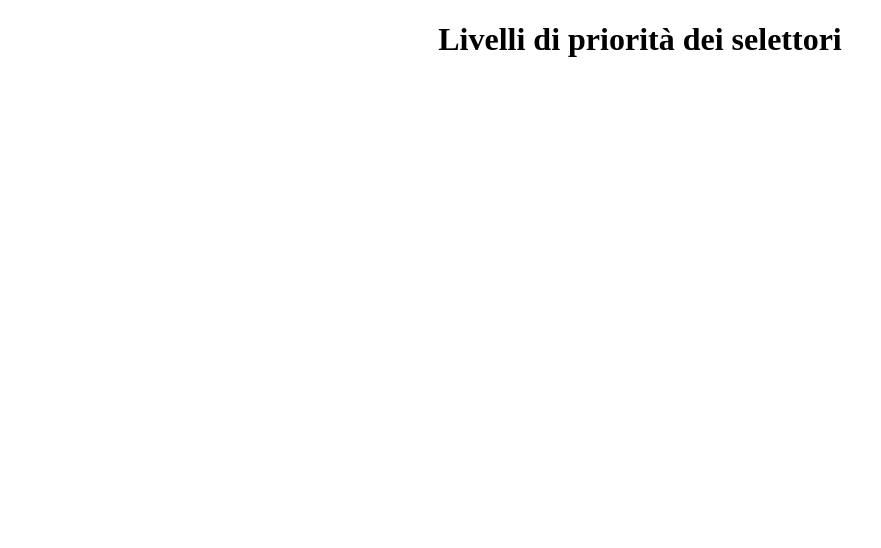
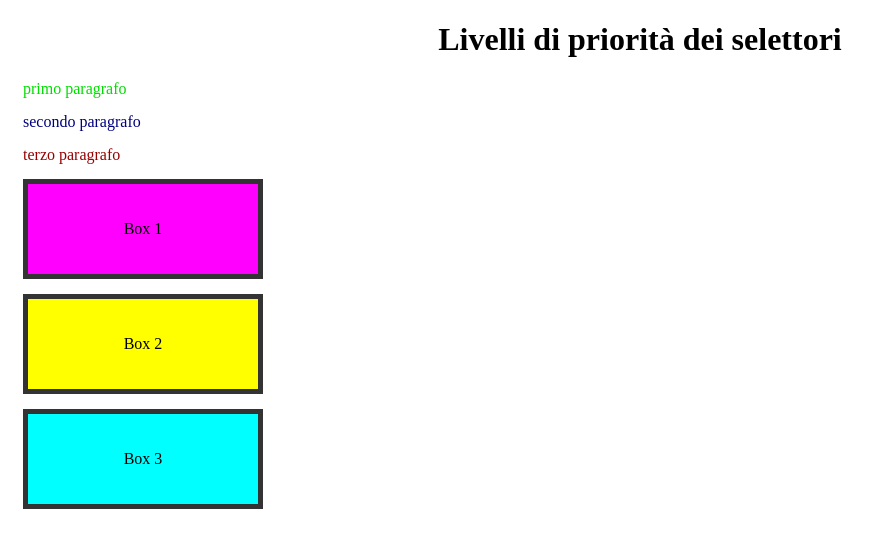
Before and after one commit to JoJourdan/TPISI_Jourdan, a plain HTML site: page TPSIT/CSS/Es.20 Livelli di priorità/Index.html in a window 1280 px wide. Shown: the whole page, without its empty margins (0-881 px from the left). Drawn offline with Linux system fonts and the light colour scheme.

Commit message:
Es 20 finito

```diff
--- a/TPSIT/CSS/Es.20 Livelli di priorità/Index.html
+++ b/TPSIT/CSS/Es.20 Livelli di priorità/Index.html
@@ -4,8 +4,15 @@
 		<meta charset="UTF-8"/>
 		<title> Es.20 </title>
 		<link rel="stylesheet"      href="index.css">
-		<h1 align="center"> Livelli di priorità dei selettori</h1>
+
 	</head>
 	<body>
+		<h1 align="center"> Livelli di priorità dei selettori</h1>
+		<p> primo paragrafo </p>
+		<p class="paragrafo"> secondo paragrafo </p>
+		<p id="paragrafo"> terzo paragrafo </p>
+		<div id="box1"> Box 1</div>
+		<div id="box2"> Box 2</div>
+		<div> Box 3</div>
 	</body>
 </html>
--- a/TPSIT/CSS/Es.20 Livelli di priorità/index.css
+++ b/TPSIT/CSS/Es.20 Livelli di priorità/index.css
@@ -0,0 +1,28 @@
+p	{
+	color:#0d0;
+	margin:15px;
+}
+p.paragrafo {
+	color:rgb(0,0,125);
+}
+p#paragrafo {
+	color:rgb(150,0,0);
+}
+div{
+	width: 200px;
+	height: 60px;
+	border: 5px solid #333;
+	margin: 15px;
+	padding: 15px;
+	background-color: #0ff;
+	text-align: center;
+	line-height: 60px;
+
+}
+div#box1{
+	background-color: #f0f !important;
+}
+div#box2{
+	background-color: #ff0;
+
+}
```
